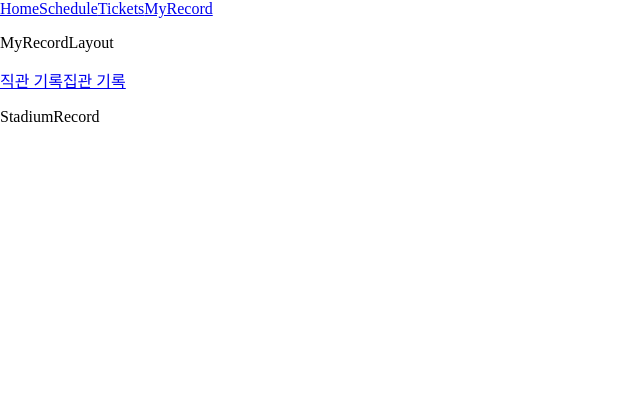
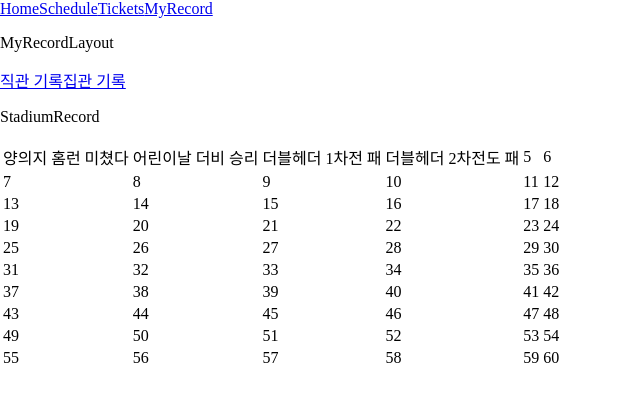
Before and after one commit to sookyung2ee/bears-baseball, a React (Vite) app: page /myrecord in a window 1280 px wide. Shown: the top 402 px of the page, without its empty margins (0-640 px from the left). Built offline with nearby package versions, Linux system fonts and the light colour scheme.

Commit message:
add StadiumRecord structure

```diff
--- /dev/null
+++ b/src/Components/record/RecordDay.jsx
@@ -0,0 +1,5 @@
+import React from "react";
+
+export default function RecordDay({ num, type, record }) {
+  return <td>{record.length !== 0 ? record.memo : num}</td>;
+}
--- a/src/pages/myrecord/MyRecord.jsx
+++ b/src/pages/myrecord/MyRecord.jsx
@@ -1,5 +1,9 @@
 import React from "react";
 
 export default function MyRecord() {
-  return <div>MyRecord</div>;
+  return (
+    <>
+      <div>MyRecord</div>
+    </>
+  );
 }
--- a/src/pages/myrecord/StadiumRecord.jsx
+++ b/src/pages/myrecord/StadiumRecord.jsx
@@ -1,9 +1,87 @@
-import React from "react";
+import React, { useMemo, useState } from "react";
+import RecordDay from "../../Components/record/RecordDay";
 
+const TOTAL = 60;
+const COLS = 6;
+
+const nums = Array.from({ length: TOTAL }, (_, i) => i + 1);
+
+const rows = [];
+for (let i = 0; i < nums.length; i += COLS) {
+  rows.push(nums.slice(i, i + COLS));
+}
 export default function StadiumRecord() {
+  const [stadiumGameRecords, setStadiumGameRecords] = useState(
+    initialStadiumGameRecords
+  );
+
+  const sortedRecords = useMemo(
+    () =>
+      [...stadiumGameRecords].sort((a, b) => a.gameId.localeCompare(b.gameId)),
+    [stadiumGameRecords]
+  );
   return (
     <div>
       <p>StadiumRecord</p>
+      <table>
+        <tbody>
+          {rows.map((row, i) => (
+            <tr key={i}>
+              {row.map((num) => (
+                <RecordDay
+                  key={num}
+                  num={num}
+                  type="stadium"
+                  record={sortedRecords[num - 1] ?? []}
+                />
+              ))}
+            </tr>
+          ))}
+        </tbody>
+      </table>
     </div>
   );
 }
+
+const initialStadiumGameRecords = [
+  {
+    id: "record-1",
+    gameId: "20250503DGU1",
+
+    memo: "양의지 홈런 미쳤다",
+    food: ["치킨", "요아정"],
+    seat: "1루 내야",
+
+    createdAt: "2024-05-04T22:30:00",
+  },
+  {
+    id: "record-2",
+    gameId: "20250505JAM1",
+
+    memo: "어린이날 더비 승리",
+    food: ["잭슨피자", "백미당"],
+    seat: "중앙네이비",
+
+    createdAt: "2024-05-06T22:30:00",
+  },
+  {
+    id: "record-3",
+    gameId: "20250511JAM2",
+
+    memo: "더블헤더 2차전도 패",
+    food: ["잭슨피자", "백미당"],
+    seat: "중앙네이비",
+
+    createdAt: "2024-05-06T22:30:00",
+  },
+  {
+    id: "record-4",
+    gameId: "20250511JAM1",
+
+    memo: "더블헤더 1차전 패",
+    food: ["잭슨피자", "백미당"],
+    seat: "중앙네이비",
+
+    createdAt: "2024-05-06T22:30:00",
+  },
+];
```
Also changed, not shown: public/images/sticker-gray.png (added).
